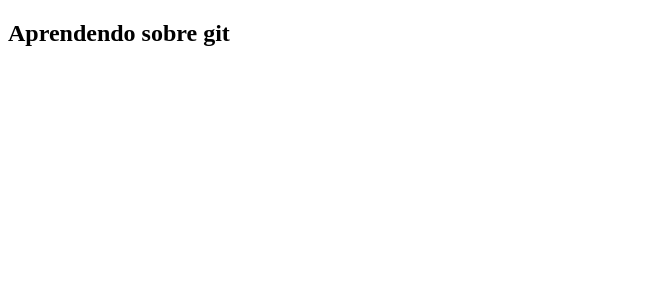
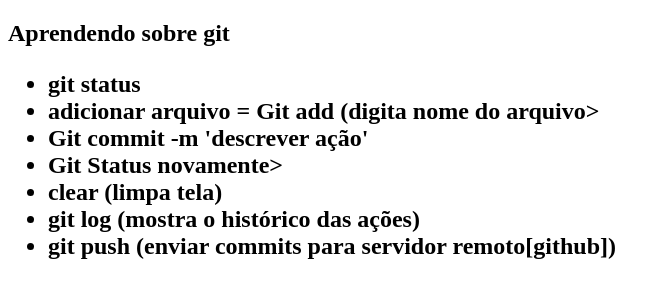
Before and after one commit to JoaoM77/projeto-curso-git, a plain HTML site: page index.html in a window 1280 px wide. Shown: the whole page, without its empty margins (0-669 px from the left). Drawn offline with Linux system fonts and the light colour scheme.

Commit message:
descreve passos de commitar no git

```diff
--- a/index.html
+++ b/index.html
@@ -5,5 +5,20 @@
 </head>
 <body>
 <h2> Aprendendo sobre git<h2>
+	<p>
+		<ul>
+			<li>git status</li>
+			<li>adicionar arquivo = Git add (digita nome do arquivo></li>
+			<li>Git commit -m 'descrever ação'</li>
+			<li>Git Status novamente></li>
+			<li>clear (limpa tela)</li>
+			<li>git log (mostra o histórico das ações)</li>
+			<li>git push (enviar commits para servidor remoto[github])</li>
+
+
+		</ul>
+
+
+	</p>
 </body>
 </html>
```
